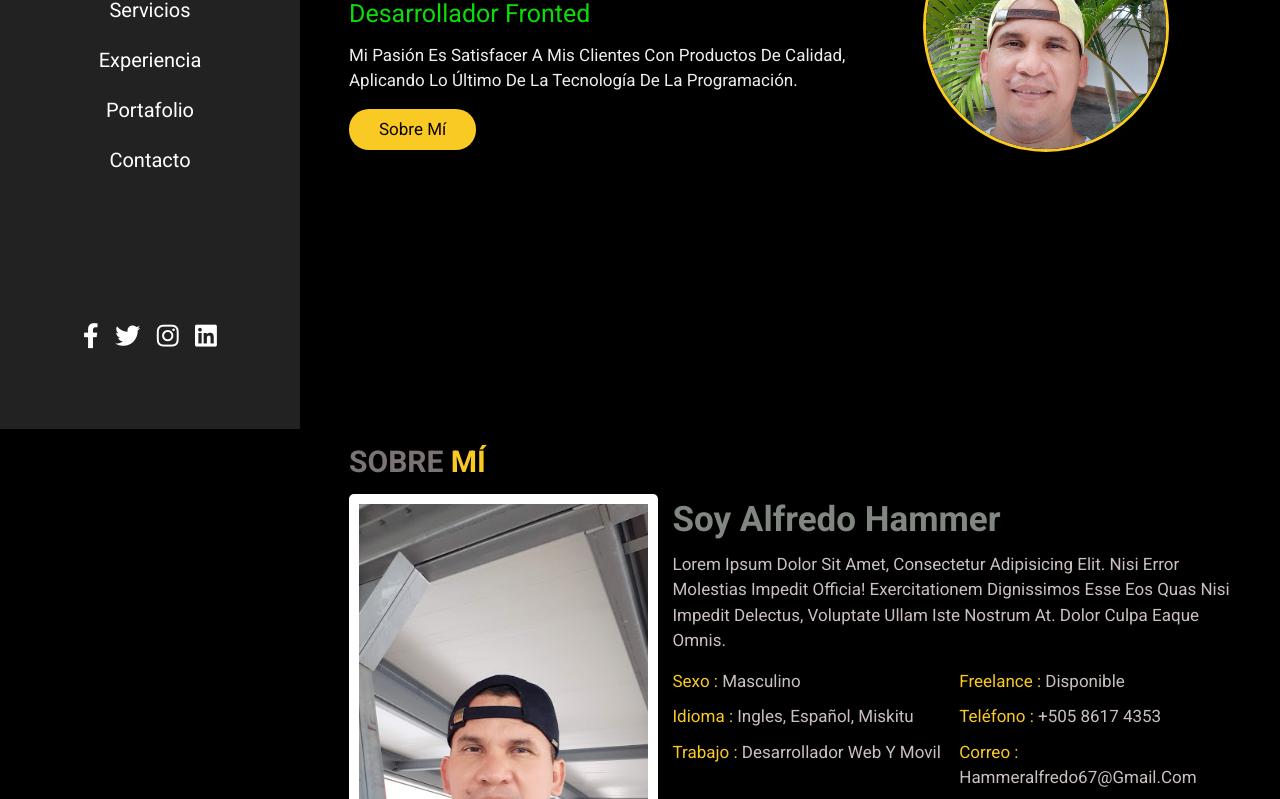
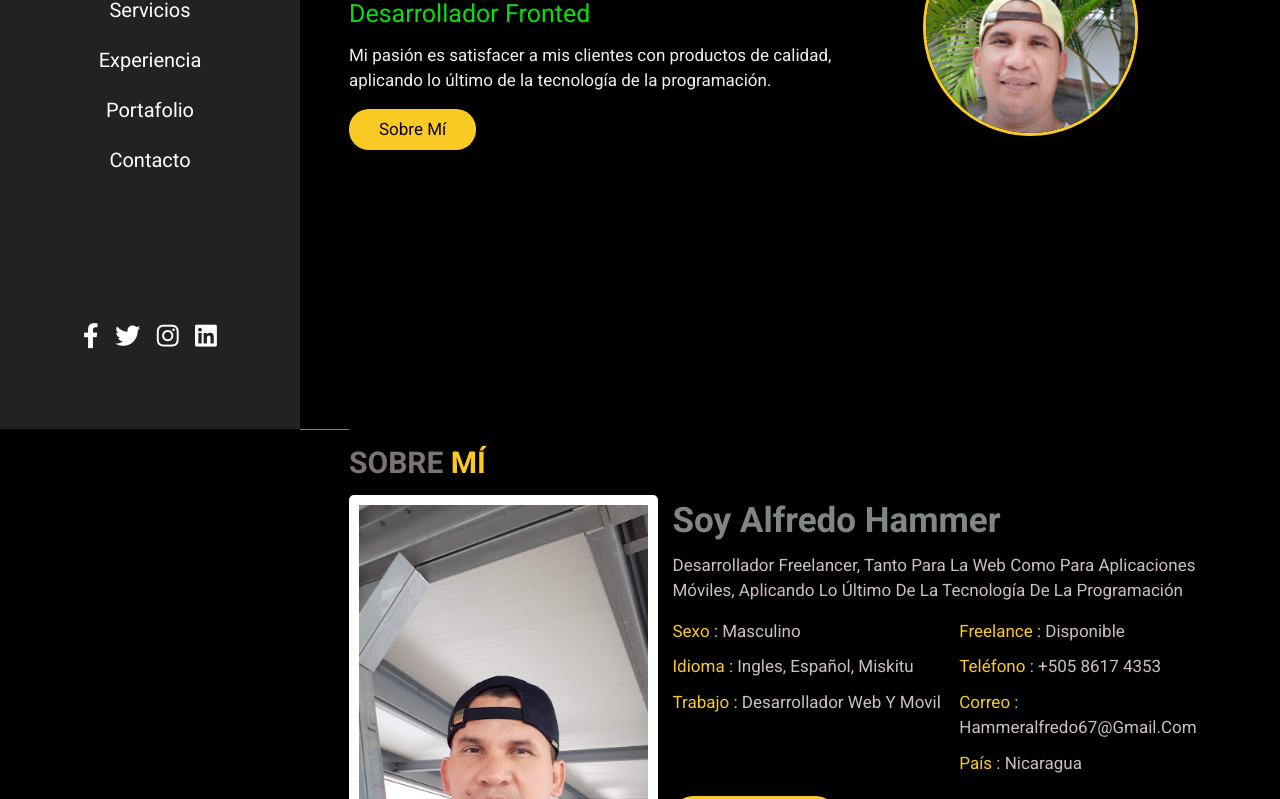
Before and after one commit to Alfredo-Hammer/personal-porfolio, a plain HTML site: page index.html in a window 1280 px wide. Shown: the part 371-1170 px from the top of the page. Drawn offline with Linux system fonts and the light colour scheme.

Commit message:
second commit

```diff
--- a/css/style.css
+++ b/css/style.css
@@ -167,7 +167,7 @@ header .follow a:hover{
 }
 
 .home .image img{
-    width:80%;
+    width:70%;
     border-radius: 100%;
     border: 3px solid #f9ca24;
 }
@@ -202,6 +202,7 @@ header .follow a:hover{
     font-size: 1.7rem;
     color:#eee;
     padding:.5rem 0;
+    text-transform: none;
 }
 
 .about .row-1{
@@ -244,6 +245,7 @@ header .follow a:hover{
     flex-wrap: wrap;
     gap:1.5rem;
     padding: 0.5rem 0;
+    text-transform: none;
 }
 
 .about .row-1 .content .box-container .box{
@@ -653,3 +655,9 @@ header .follow a:hover{
     }
 
 }
+hr{
+    width: 5%;
+    text-align: center;
+    text-decoration: dotted;
+
+}
--- a/index.html
+++ b/index.html
@@ -4,7 +4,7 @@
     <meta charset="UTF-8">
     <meta http-equiv="X-UA-Compatible" content="IE=edge">
     <meta name="viewport" content="width=device-width, initial-scale=1.0">
-    <title>complete responsive personal portfolio website design tutorial</title>
+    <title>Portafolio Hammer</title>
 
     <!-- font awesome cdn link  -->
     <link rel="stylesheet" href="https://cdnjs.cloudflare.com/ajax/libs/font-awesome/5.15.3/css/all.min.css">
@@ -61,10 +61,12 @@
     </div>
 
     <div class="image">
-        <img src="images/hammer.jpg" alt="">
+        <img src="images/hammer.jpg" alt="profile-hammer">
     </div>
 
 </section>
+
+<hr color="grey" size="3">
 
 <!-- home section ends -->
 
@@ -82,7 +84,7 @@
 
     <div class="content">
         <h3> Soy Alfredo Hammer</h3>
-        <p>Lorem ipsum dolor sit amet, consectetur adipisicing elit. Nisi error molestias impedit officia! Exercitationem dignissimos esse eos quas nisi impedit delectus, voluptate ullam iste nostrum at. Dolor culpa eaque omnis.</p>
+        <p>Desarrollador freelancer, tanto para la web como para aplicaciones móviles, aplicando lo último de la tecnología de la programación</p>
         <div class="box-container">
             <div class="box">
                 <p> <span> sexo : </span> masculino </p>
```
